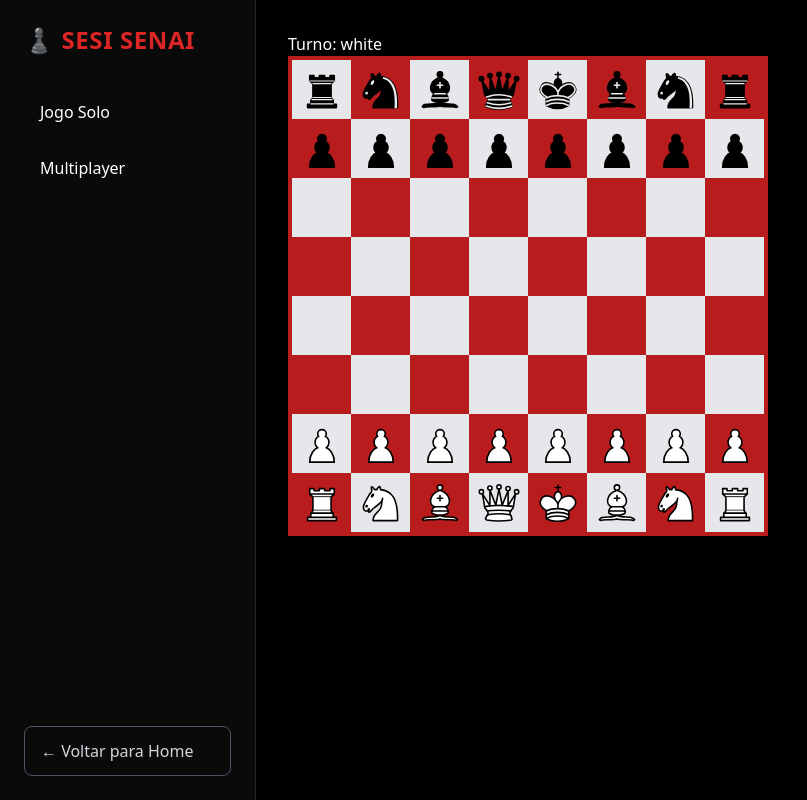
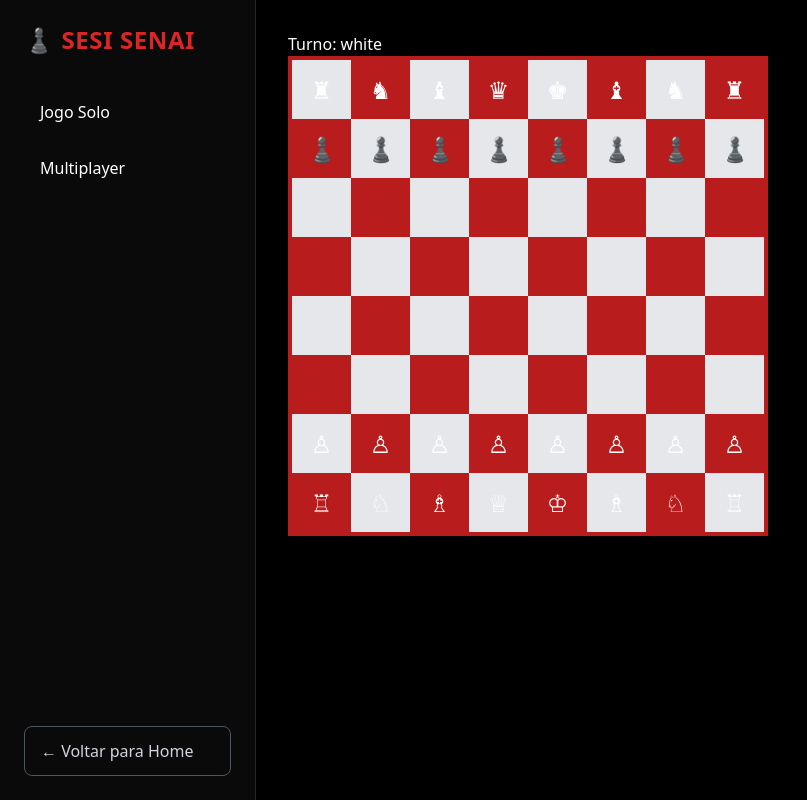
Before and after one commit to 041067/Jogo-de-xadrez, a Next.js app: page /solo in a window 1280 px wide. Shown: the whole page, without its empty margins (0-807 px from the left). Built offline with nearby package versions, Linux system fonts and the light colour scheme.

Commit message:
fix: restore chess pieces component

```diff
--- a/src/components/chess/ChessSquare.tsx
+++ b/src/components/chess/ChessSquare.tsx
@@ -1,4 +1,4 @@
-import Image from "next/image";
+import ChessPiece from "./ChessPiece";
 
 type Props = {
   row: number;
@@ -8,20 +8,6 @@ type Props = {
   onClick: () => void;
 };
 
-const pieceMap: Record<string, string> = {
-  p: "/pieces/bp.svg",
-  r: "/pieces/br.svg",
-  n: "/pieces/bn.svg",
-  b: "/pieces/bb.svg",
-  q: "/pieces/bq.svg",
-  k: "/pieces/bk.svg",
-  P: "/pieces/wp.svg",
-  R: "/pieces/wr.svg",
-  N: "/pieces/wn.svg",
-  B: "/pieces/wb.svg",
-  Q: "/pieces/wq.svg",
-  K: "/pieces/wk.svg",
-};
 
 export default function ChessSquare({
   row,
@@ -40,15 +26,7 @@ export default function ChessSquare({
         ${selected ? "ring-4 ring-yellow-400" : ""}
       `}
     >
-      {piece !== "." && (
-        <Image
-          src={pieceMap[piece]}
-          alt={piece}
-          width={48}
-          height={48}
-          className="pointer-events-none select-none transition-transform duration-150 hover:scale-110"
-        />
-      )}
+      {piece !== "." && <ChessPiece piece={piece} />}
     </div>
   );
 }
```
